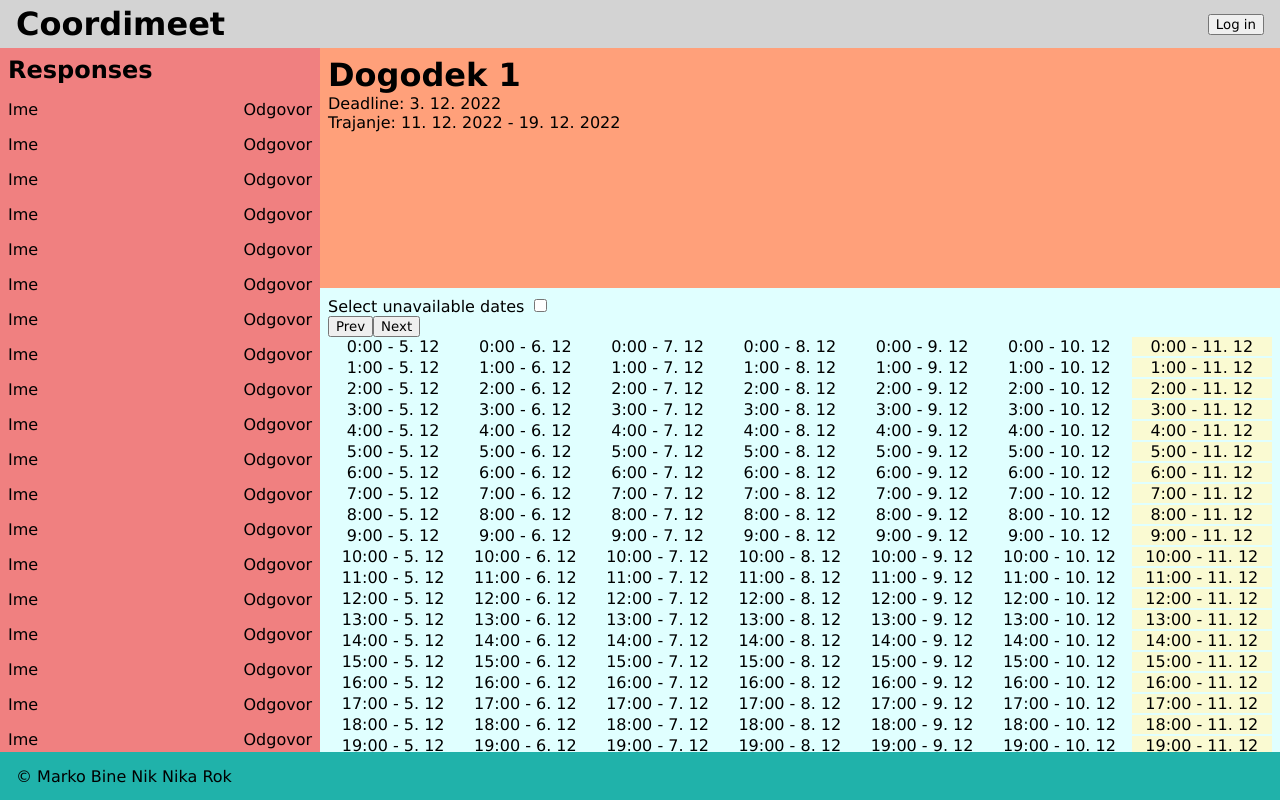
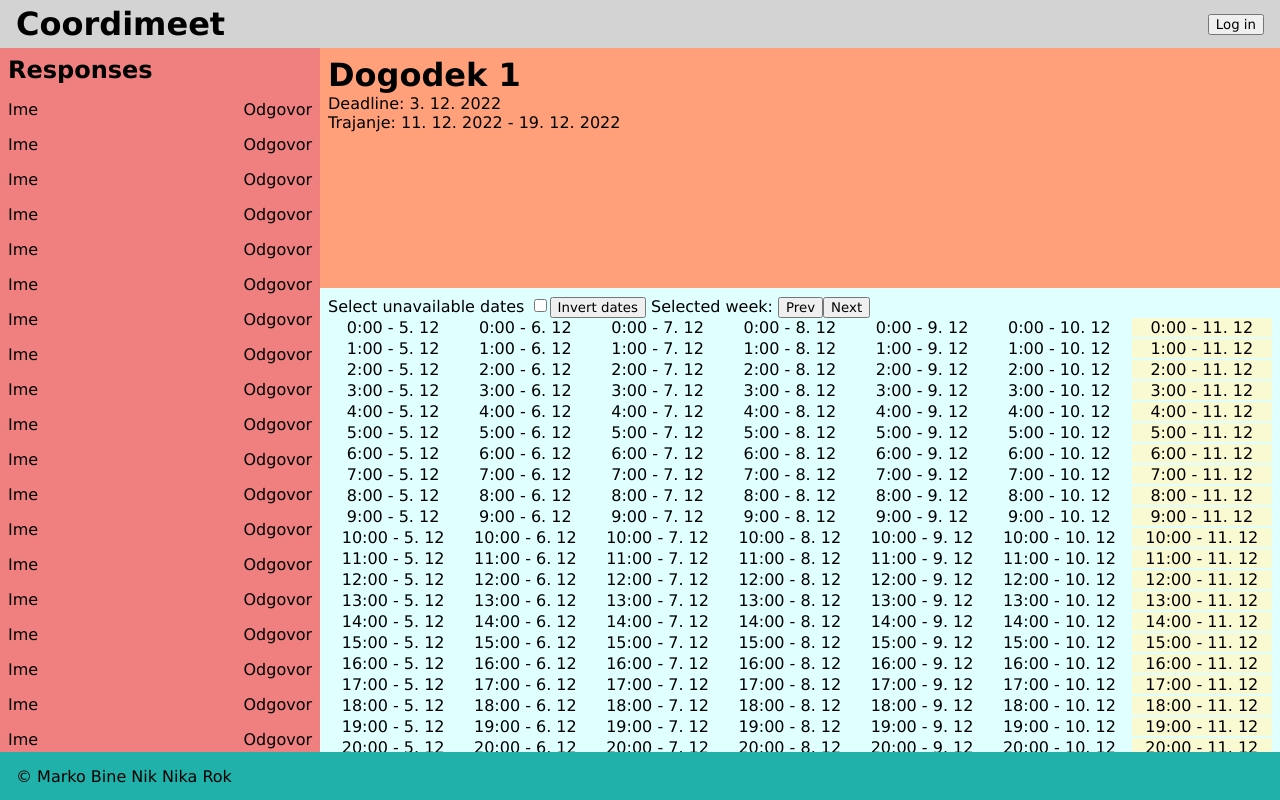
Before and after one commit to Yxmaxy/Coordimeet, a Vue app in the folder frontend/: page /event in a window 1280 px wide. Built offline with nearby package versions, Linux system fonts and the light colour scheme.

Commit message:
Added invert dates control

```diff
--- a/frontend/src/components/Calendar.vue
+++ b/frontend/src/components/Calendar.vue
@@ -4,10 +4,14 @@
             Select unavailable dates
             <input v-model="selectUnavailable" type="checkbox" />
         </label>
-        <div v-if="(type === 1)">
+        <label>
+            <button @click="invertDates">Invert dates</button>
+        </label>
+        <label v-if="(type === 1)">
+            Selected week:
             <button @click="changeSelectedWeek(false)">Prev</button>
             <button @click="changeSelectedWeek(true)">Next</button>
-        </div>
+        </label>
     </div>
     <div :class="['calendar-component', {'type-datetime': type === 1}]">
         <template v-for="(day, index) in days">
@@ -116,6 +120,13 @@ export default {
                 this.selectedWeek--;
 
         },
+        // inverts all dates from selected to non selected
+        invertDates() {
+            for (const day of this.days) {
+                if (day.isInRange)
+                    day.isAvailable = !day.isAvailable;
+            }
+        },
         // methods for selecting available
         onMouseDown(event: MouseEvent, day: ICalendarDate) {
             if (!day.isInRange)
```
